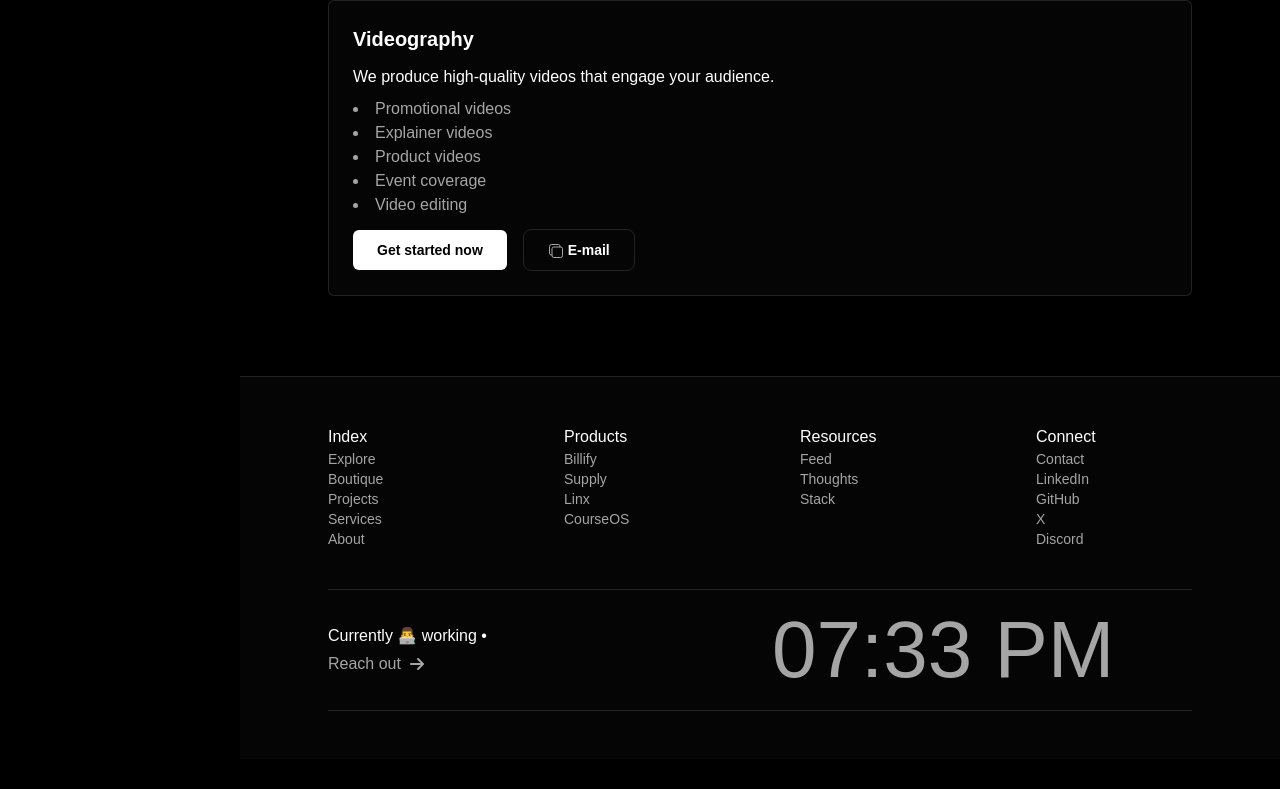
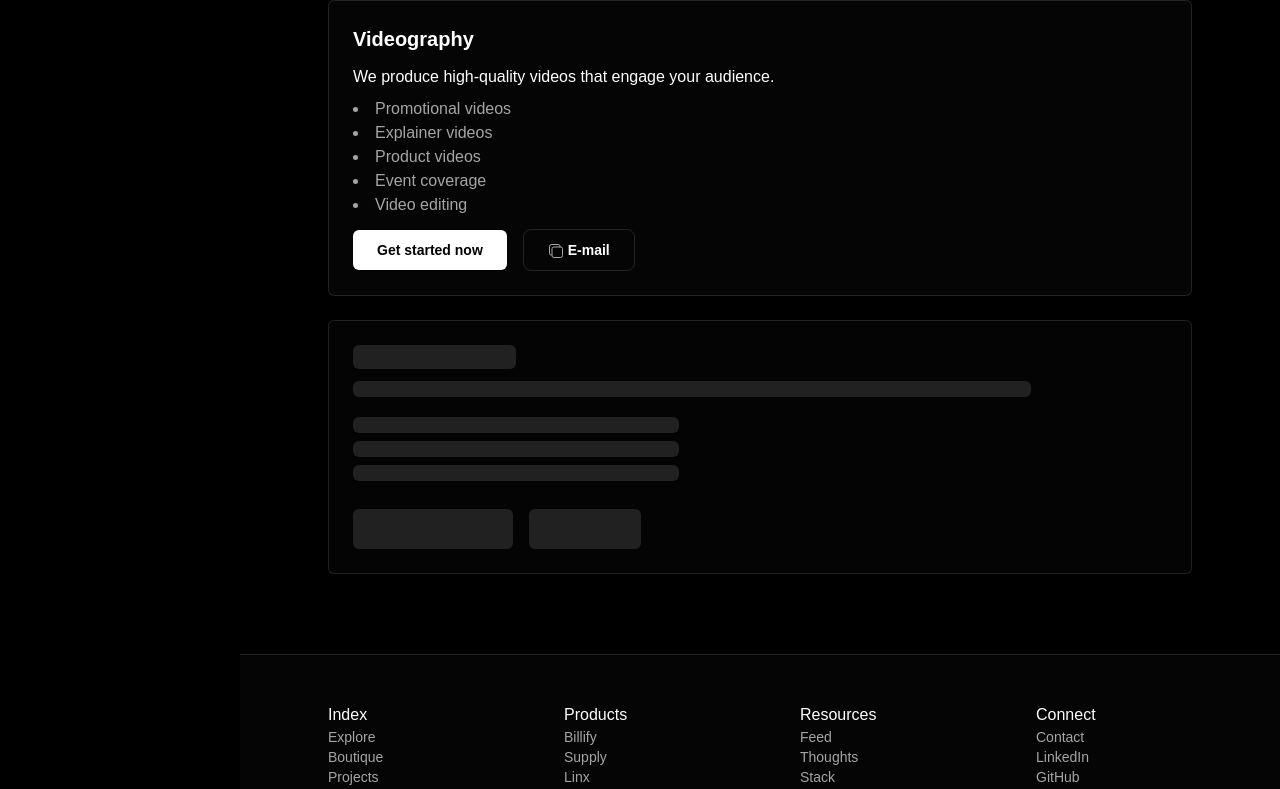
Before and after one commit to saroj-2728/portfolio_website, a Next.js app: page /services in a window 1280 px wide. Shown: the part 1864-2653 px from the top of the page. Before the commit the page ends 2623 px from the top, so only its background shows below. Built offline with nearby package versions, Linux system fonts and the light colour scheme; a web font is replaced by a local one.

Commit message:
feat: add skeleton loaders for components

```diff
--- a/src/app/projects/page.tsx
+++ b/src/app/projects/page.tsx
@@ -1,4 +1,5 @@
 import LinkCard from "@/components/ui/LinkCard";
+import LinkCardSkeleton from "@/components/skeletons/LinkCardSkeleton";
 import { newDrops } from "@/constants/home";
 
 const ProjectsPage = () => {
@@ -34,6 +35,7 @@ const ProjectsPage = () => {
                                 />
                             ))
                         }
+                        <LinkCardSkeleton />
                     </div>
                 </div>
             </div>
--- a/src/app/services/page.tsx
+++ b/src/app/services/page.tsx
@@ -1,4 +1,5 @@
 import ServiceCard from "@/components/ui/ServiceCard"
+import ServiceCardSkeleton from "@/components/skeletons/ServiceCardSkeleton"
 import { services } from "@/constants/services"
 import type { ServiceType } from "@/constants/services"
 
@@ -28,6 +29,7 @@ const ServicesPage = () => {
               />
             ))
           }
+          <ServiceCardSkeleton />
         </div>
 
       </div>
--- a/src/app/stack/page.tsx
+++ b/src/app/stack/page.tsx
@@ -1,5 +1,6 @@
 'use client'
 import LinkTiles from "@/components/ui/LinkTiles"
+import LinkTilesSkeleton from "@/components/skeletons/LinkTilesSkeleton"
 // import Link from "next/link"
 import { techStack } from "@/constants/home"
 import NewsLetterSubscription from "@/components/NewsLetterSub"
@@ -38,6 +39,8 @@ const TechStack = () => {
                                         />
                                     ))
                                 }
+                                <LinkTilesSkeleton />
+                                <LinkTilesSkeleton />
                             </div>
                             {/* <div className="p-3 pt-0 flex items-center justify-center w-full">
                                 <Link
--- /dev/null
+++ b/src/components/skeletons/LinkCardSkeleton.tsx
@@ -0,0 +1,16 @@
+const LinkCardSkeleton = () => {
+    return (
+        <div className="w-full rounded-md bg-accent border border-brd animate-pulse">
+            <div className="overflow-hidden h-[235px] bg-gray-700/50" />
+            <div className="p-4 flex flex-nowrap justify-between items-end">
+                <div className="space-y-2">
+                    <div className="w-32 h-4 bg-gray-700/50 rounded" />
+                    <div className="w-48 h-4 bg-gray-700/50 rounded" />
+                </div>
+                <div className="w-12 h-6 bg-gray-700/50 rounded-2xl" />
+            </div>
+        </div>
+    );
+};
+
+export default LinkCardSkeleton;
--- /dev/null
+++ b/src/components/skeletons/LinkTilesSkeleton.tsx
@@ -0,0 +1,15 @@
+const LinkTilesSkeleton = () => {
+    return (
+        <div className="p-3 rounded-lg border border-brd bg-accent animate-pulse">
+            <div className="flex flex-row flex-nowrap items-center justify-start gap-4">
+                <div className="size-10 bg-gray-700/50 rounded-lg"></div>
+                <div className="leading-tight text-sm space-y-2">
+                    <div className="w-32 h-4 bg-gray-700/50 rounded"></div>
+                    <div className="w-48 h-3 bg-gray-700/50 rounded"></div>
+                </div>
+            </div>
+        </div>
+    );
+};
+
+export default LinkTilesSkeleton;
--- /dev/null
+++ b/src/components/skeletons/ServiceCardSkeleton.tsx
@@ -0,0 +1,28 @@
+const ServiceCardSkeleton = () => {
+    return (
+        <div className="w-full bg-accent p-6 rounded-md border border-brd animate-pulse">
+            <div className="flex flex-col gap-3">
+                {/* Title Skeleton */}
+                <div className="h-6 w-1/5 bg-brd rounded-md" />
+
+                {/* Description Skeleton */}
+                <div className="h-4 w-5/6 bg-brd rounded-md" />
+
+                {/* Details Skeleton */}
+                <ul className="space-y-2 mt-2">
+                    <li className="h-4 w-2/5 bg-brd rounded-md" />
+                    <li className="h-4 w-2/5 bg-brd rounded-md" />
+                    <li className="h-4 w-2/5 bg-brd rounded-md" />
+                </ul>
+
+                {/* Buttons Skeleton */}
+                <div className="flex items-center space-x-4 mt-4">
+                    <div className="h-10 w-40 bg-brd rounded-md" />
+                    <div className="h-10 w-28 bg-brd rounded-md" />
+                </div>
+            </div>
+        </div>
+    );
+};
+
+export default ServiceCardSkeleton;
```
